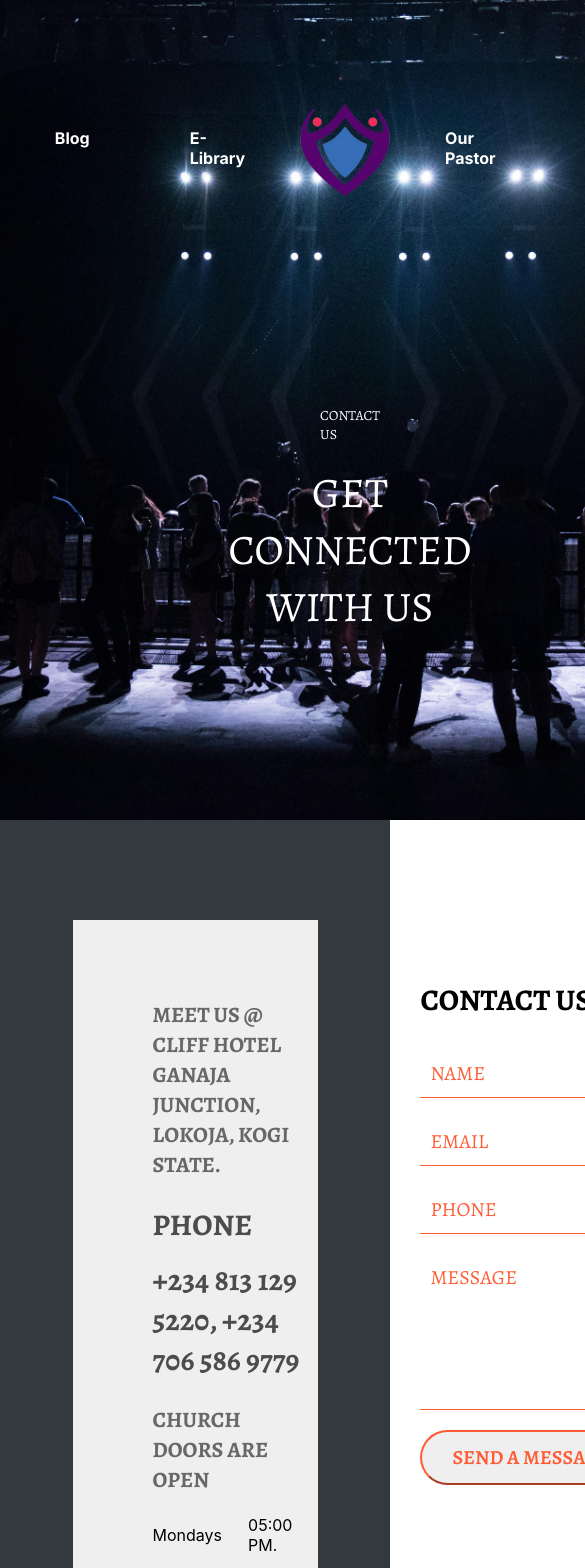
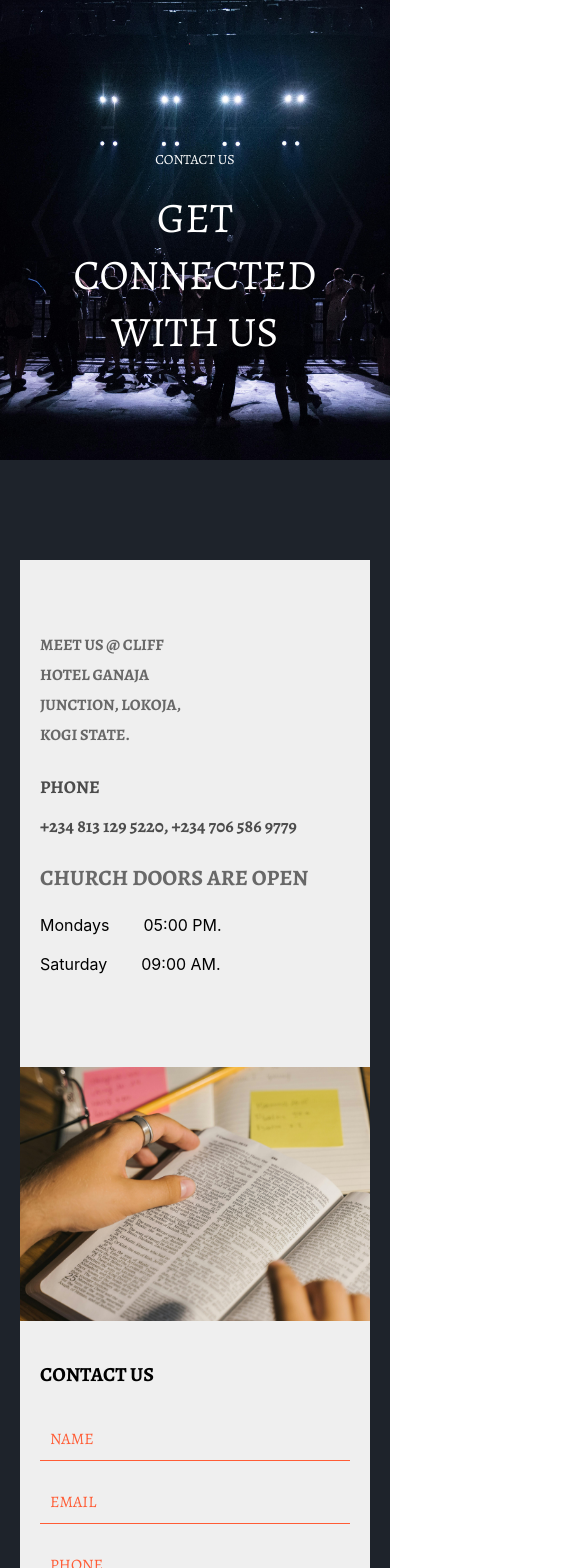
Before and after one commit to Josh-Alhassan/ftf-ministry, a React (Create React App) app: page /contact in a window 390 px wide. Shown: the top 1568 px of the page, 585 px wide, since content can reach past the window. Built offline with nearby package versions, Linux system fonts and the light colour scheme; some icons are missing.

Commit message:
add contact responsiveness

```diff
--- a/src/pages/Contact.js
+++ b/src/pages/Contact.js
@@ -7,17 +7,17 @@ import Navigation from "../components/Navigation";
 
 import style from "../sections/AboutHeader.module.css";
 import Footer from "../sections/Footer";
+import PrimaryHeader from "../utilities/PrimaryHeader";
 
 function Contact() {
   return (
     <>
       <div className={styles.contactContainer}>
-        <Navigation />
+        {/* <Navigation /> */}
         <div className={style.aboutHeaderJumbo}>
           <h4 className={style.aboutHeaderLabel}>Contact Us</h4>
 
           <h2 className={style.aboutHeaderTitle}>Get Connected with us</h2>
-          <p className={style.aboutHeaderParagraph}></p>
         </div>
       </div>
       <main className={styles.contactMain}>
--- a/src/pages/Contact.module.css
+++ b/src/pages/Contact.module.css
@@ -4,14 +4,14 @@
   background-size: cover;
   background-position: center;
 
-  padding: 50px 350px;
+  /* padding: 50px 350px; */
   font-family: Alegreya;
 
   color: #fff;
 }
 
 .contactMain {
-  background-color: rgb(30, 35, 43, 0.9);
+  background-color: #1e232b;
   padding: 100px 20px;
 }
 
@@ -108,3 +108,116 @@
   background-color: #ff5c35;
   color: #fff;
 }
+
+@media screen and (max-width: 1024px) {
+  .contactMain {
+    padding: 50px 20px;
+  }
+  .contactWrapper {
+    width: 100%;
+  }
+
+  .contactAddress {
+    padding: 40px;
+  }
+}
+
+@media screen and (max-width: 769px) {
+  .contactMain {
+    padding: 100px 20px;
+  }
+
+  .contactAddress {
+    padding: 20px;
+  }
+
+  .contactVenue {
+    font-size: 20px;
+  }
+
+  .contactAddressPhone {
+    font-size: 25px;
+  }
+
+  .contactForm {
+    padding: 20px;
+  }
+
+  .contactUs {
+    font-size: 25px;
+  }
+
+  .formInput {
+    font-size: 18px;
+  }
+
+  .formButton {
+    font-size: 18px;
+  }
+}
+
+@media screen and (max-width: 448px) {
+  .contactWrapper {
+    grid-template-columns: 1fr;
+    grid-template-rows: 1fr 0.5fr 1fr;
+  }
+  .contactAddress {
+    padding: 70px 20px;
+  }
+
+  .contactVenue {
+    font-size: 16px;
+    text-align: left;
+    width: 50%;
+  }
+
+  .contactAddressPhone {
+    font-size: 18px;
+  }
+
+  .contactForm {
+    padding: 20px;
+  }
+
+  .contactUs {
+    font-size: 20px;
+  }
+
+  .formInput {
+    font-size: 16px;
+  }
+
+  .formButton {
+    font-size: 16px;
+  }
+}
+
+@media screen and (max-width: 376px) {
+  /* .contactAddress {
+    padding: 50px 20px;
+  }
+
+  .contactVenue {
+    font-size: 18px;
+  }
+
+  .contactAddressPhone {
+    font-size: 20px;
+  } */
+
+  .contactForm {
+    padding: 15px;
+  }
+
+  .contactUs {
+    font-size: 20px;
+  }
+
+  .formInput {
+    font-size: 16px;
+  }
+
+  .formButton {
+    font-size: 16px;
+  }
+}
--- a/src/pages/LeadPastor.js
+++ b/src/pages/LeadPastor.js
@@ -7,6 +7,7 @@ import Navigation from "../components/Navigation";
 import Footer from "../sections/Footer";
 import style from "./Blog.module.css";
 import styles from "./LeadPastor.module.css";
+import PrimaryHeader from "../utilities/PrimaryHeader";
 
 // Reusable SocialLink Component
 const SocialLink = ({ href, name, type, animation = "tada", size = "sm" }) => (
@@ -60,10 +61,12 @@ const LeadPastor = () => {
     <>
       <div className={style.blog}>
         {/* <Navigation /> */}
-        <div className={styles.hero}>
+        {/* <div className={styles.hero}>
           <p className={styles.ourProphet}>Our Prophet</p>
           <h1 className={styles.globalLeadPastor}>Our Global Lead Pastor</h1>
-        </div>
+        </div> */}
+
+        <PrimaryHeader subTitle="Our Prophet" title="Our Global Lead Pastor" />
       </div>
 
       <div className={styles.leadPastor}>
--- a/src/pages/LeadPastor.module.css
+++ b/src/pages/LeadPastor.module.css
@@ -1,18 +1,12 @@
-.leadPastor {
-  /* padding: 50px 300px; */
-}
-
-.hero {
-  /* padding-top: 100px; */
-  /* background: orange; */
+/* .hero {
   display: flex;
   flex-direction: column;
   gap: 20px;
   justify-content: center;
   align-items: center;
   padding: 150px 0;
-}
-
+} */
+/*
 .ourProphet {
   color: #ffffff;
   font-size: 14px;
@@ -29,7 +23,7 @@
   width: 40%;
   text-align: center;
   font-weight: 300;
-}
+} */
 
 .heroHeader {
   font-size: 71px;
@@ -109,9 +103,9 @@
 }
 
 @media screen and (max-width: 1024px) {
-  .globalLeadPastor {
+  /* .globalLeadPastor {
     width: 45%;
-  }
+  } */
 
   .leadPastorCard {
     width: 70%;
@@ -120,13 +114,13 @@
 }
 
 @media screen and (max-width: 769px) {
-  .hero {
+  /* .hero {
     padding: 100px 0;
   }
   .globalLeadPastor {
     font-size: 60px;
     width: 60%;
-  }
+  } */
 
   .leadPastor {
     padding: 50px;
@@ -137,10 +131,10 @@
 }
 
 @media screen and (max-width: 448px) {
-  .globalLeadPastor {
+  /* .globalLeadPastor {
     font-size: 40px;
     width: 77%;
-  }
+  } */
 
   .leadPastor {
     padding: 20px;
--- /dev/null
+++ b/src/utilities/PrimaryHeader.js
@@ -0,0 +1,14 @@
+import React from "react";
+
+import style from "./PrimaryHeader.module.css";
+
+function PrimaryHeader({ subTitle, title }) {
+  return (
+    <div className={style.hero}>
+      <p className={style.ourProphet}>{subTitle}</p>
+      <h1 className={style.globalLeadPastor}>{title}</h1>
+    </div>
+  );
+}
+
+export default PrimaryHeader;
--- /dev/null
+++ b/src/utilities/PrimaryHeader.module.css
@@ -0,0 +1,49 @@
+.hero {
+  display: flex;
+  flex-direction: column;
+  gap: 20px;
+  justify-content: center;
+  align-items: center;
+  padding: 150px 0;
+}
+
+.ourProphet {
+  color: #ffffff;
+  font-size: 14px;
+  font-family: Alegreya;
+  text-transform: uppercase;
+  margin-bottom: 30px;
+}
+
+.globalLeadPastor {
+  font-size: 70px;
+  font-family: Alegreya;
+  text-transform: uppercase;
+  color: #ffffff;
+  width: 40%;
+  text-align: center;
+  font-weight: 300;
+}
+
+@media screen and (max-width: 1024px) {
+  .globalLeadPastor {
+    width: 45%;
+  }
+}
+
+@media screen and (max-width: 769px) {
+  .hero {
+    padding: 100px 0;
+  }
+  .globalLeadPastor {
+    font-size: 60px;
+    width: 60%;
+  }
+}
+
+@media screen and (max-width: 448px) {
+  .globalLeadPastor {
+    font-size: 40px;
+    width: 77%;
+  }
+}
```
